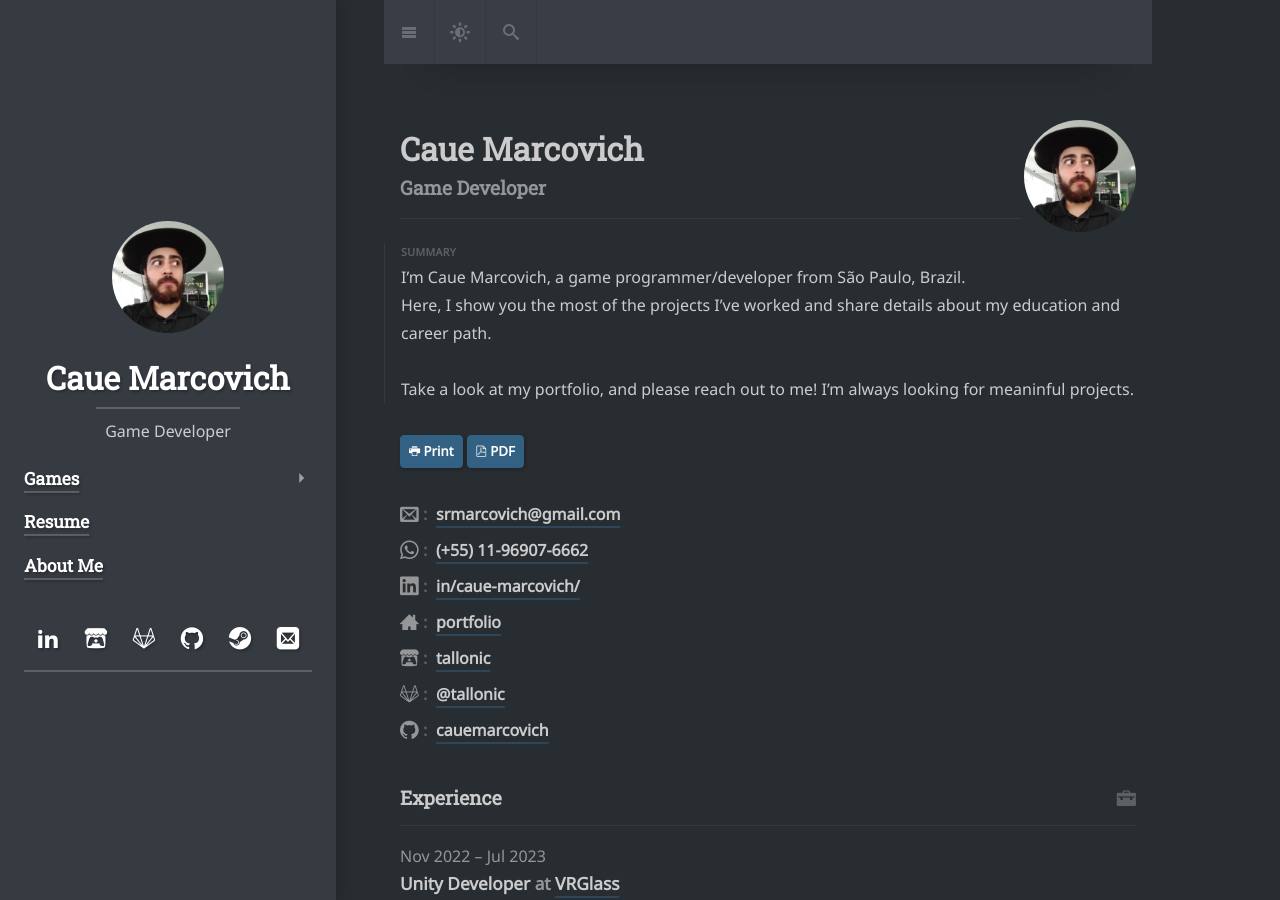
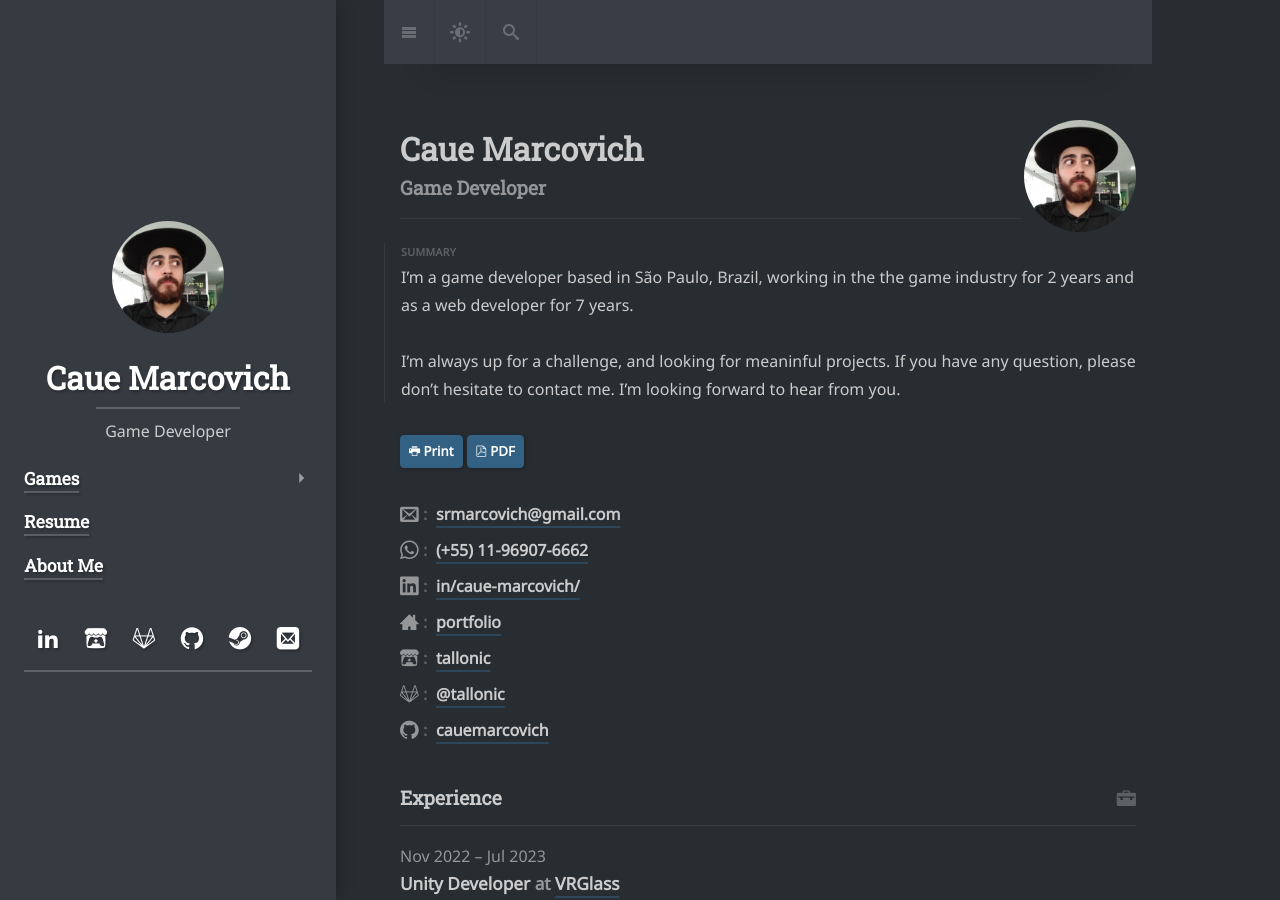
Before and after one commit to happytallon/happytallon.github.io, a Jekyll site: the page built from resume.md, in a window 1280 px wide and 900 px high. Built offline with Jekyll 4.4.1, drawn with Linux system fonts in a browser that asks for light colours; cached includes are drawn as plain includes; nearby versions of some CDN libraries; some web fonts are replaced; library files that are not in the unit come from our copies; some of the changed text lies outside the part shown.

Commit message:
Updating

```diff
--- a/_data/resume.yml
+++ b/_data/resume.yml
@@ -8,10 +8,10 @@ basics:
   whatsapp: "(+55) 11-96907-6662"
   #website:  "https://cauemarcovich.github.io/"
   linkedin: "https://www.linkedin.com/in/caue-marcovich/"
-  summary: >
-    I'm Caue Marcovich, a game programmer/developer from São Paulo, Brazil.<br>
-    Here, I show you the most of the projects I've worked and share details about my education and career path.<br><br>
-    Take a look at my portfolio, and please reach out to me! I'm always looking for meaninful projects.
+  summary: |
+    I'm a game developer based in São Paulo, Brazil, working in the the game industry for 2 years and as a web developer for 7 years.<br><br>
+    I’m always up for a challenge, and looking for meaninful projects.
+    If you have any question, please don't hesitate to contact me. I'm looking forward to hear from you.
   profiles:
     # - network: "LinkedIn"
     #   username: "in/caue-marcovich"
@@ -101,7 +101,7 @@ education:
     startDate: "2018-07-01"
     endDate: "2020-06-30"
   - institution: "SENAI - Fundação Zerrenner"
-    area: "Informática Industrial"
+    area: "Inf. Industrial"
     studyType: "Certificate Program"
     startDate: "2009-01-01"
     endDate: "2010-12-31"
--- a/index.html
+++ b/index.html
@@ -13,4 +13,5 @@ I'm <b>Caue Marcovich</b>, a game programmer/developer from São Paulo, Brazil.<
 
 Here, I show you the most of the projects I've worked and share details about my education and career path.<br><br>
 
-Take a look at my portfolio, and please reach out to me! I'm always looking for meaninful projects.
+I’m always up for a challenge, and looking for meaninful projects, so please get in touch.<br>
+Contact me via e-mail: <b>srmarcovich@gmail.com</b>
```
